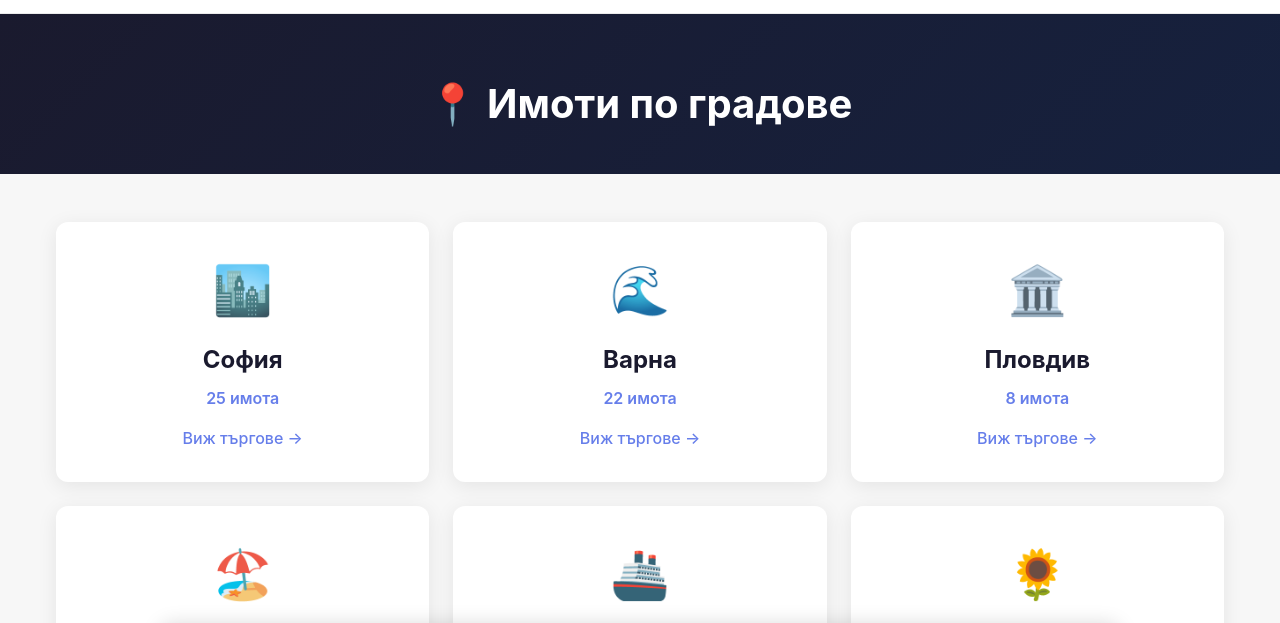
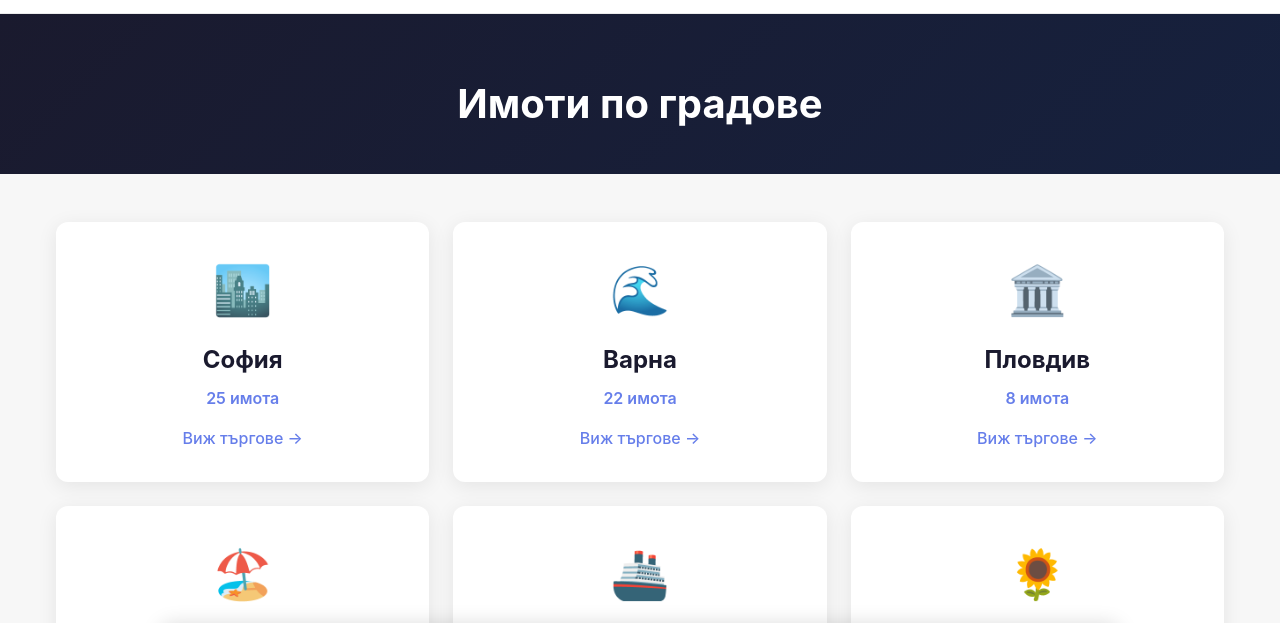
Before and after one commit to MartinPetrov8/real-estate-price-matching, a browser extension: page cities/index.html in a window 1280 px wide. Shown: the part 96-719 px from the top of the page. Drawn offline with Linux system fonts and the light colour scheme.

Commit message:
ui: remove pin emoji from cities page title

```diff
--- a/cities/index.html
+++ b/cities/index.html
@@ -36,7 +36,7 @@
     </header>
 
     <section class="cities-header">
-        <h1 class="cities-title">📍 Имоти по градове</h1>
+        <h1 class="cities-title">Имоти по градове</h1>
     </section>
 
     <main class="cities-grid" id="citiesGrid">
```
